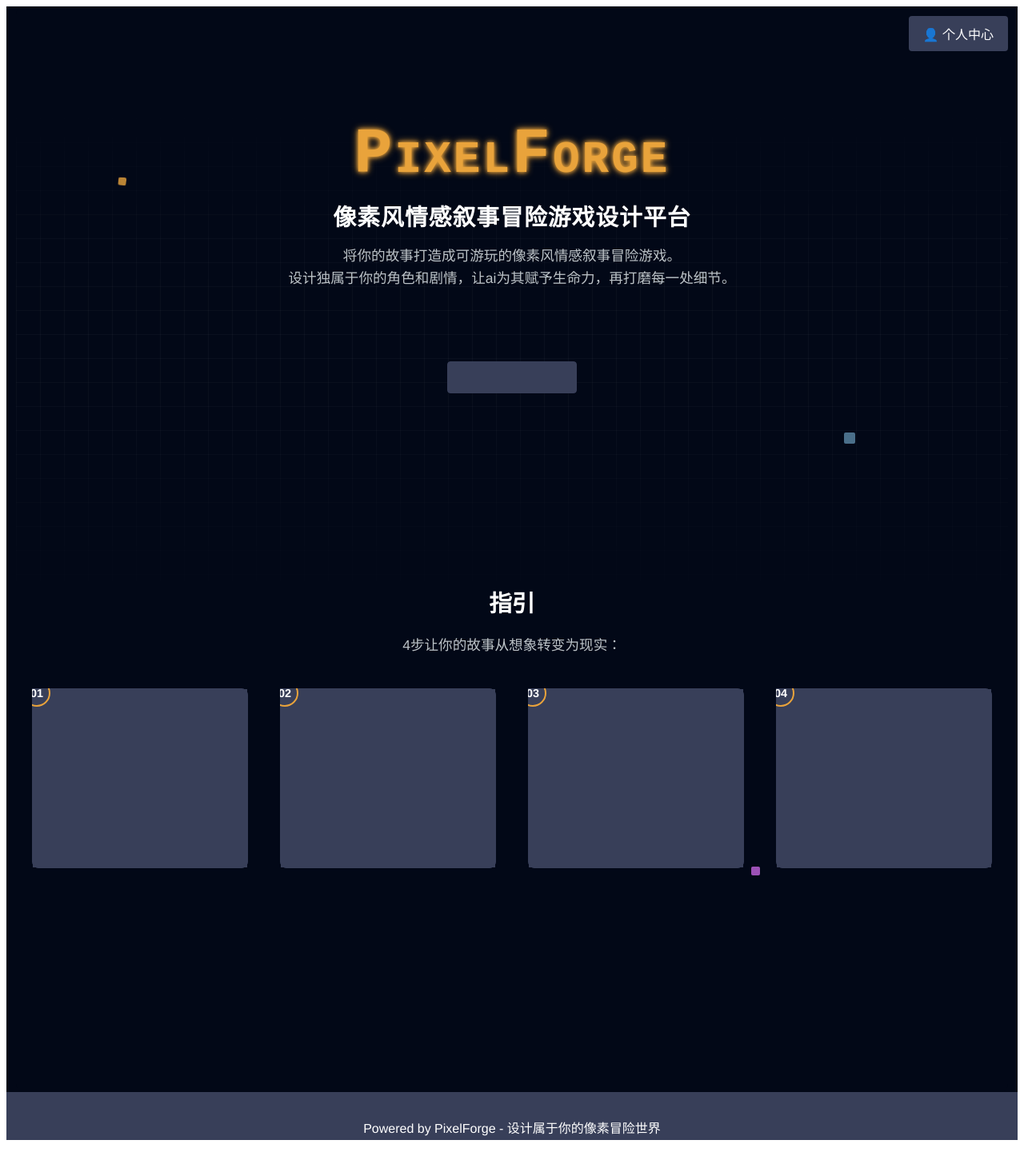
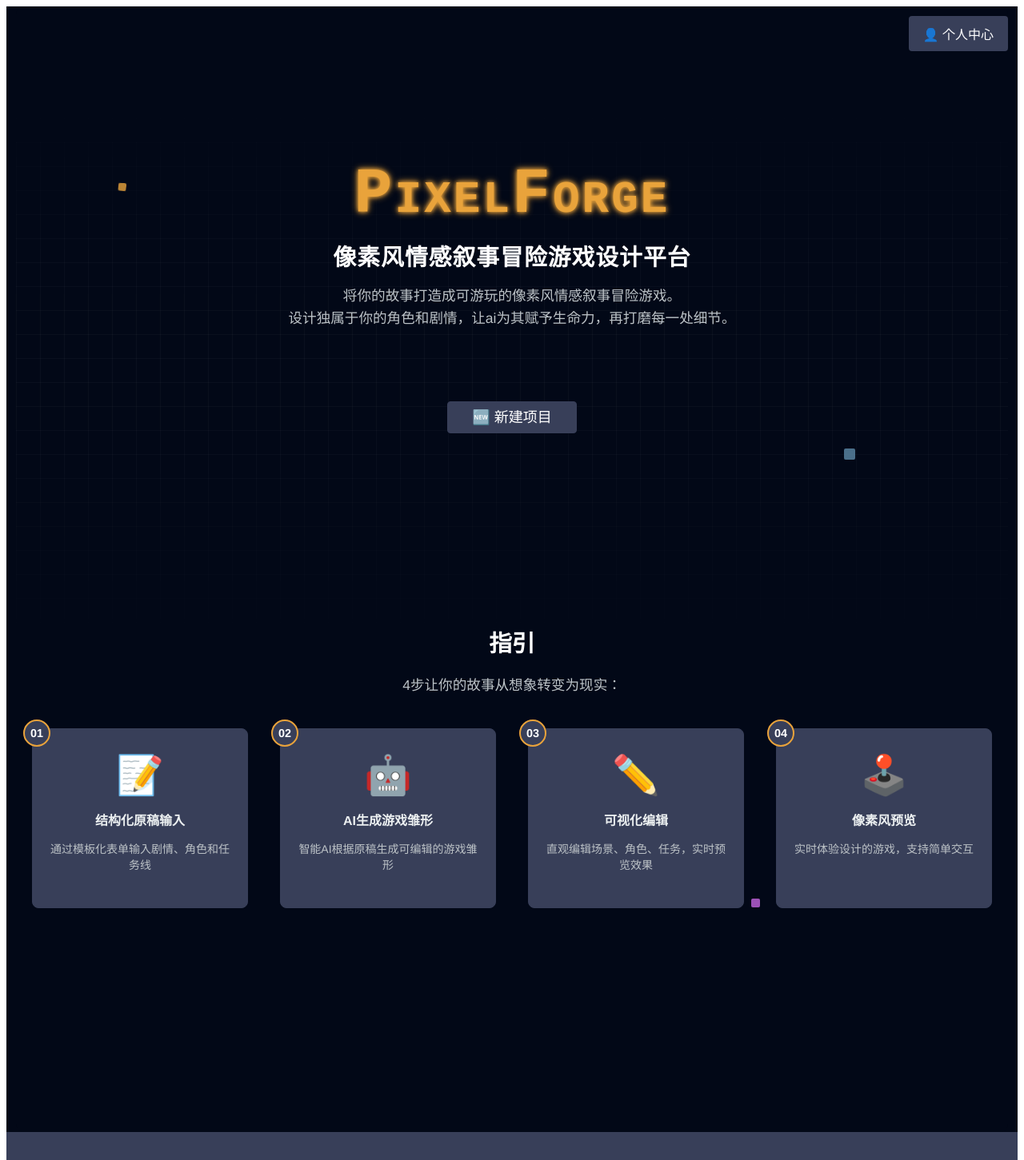
Before and after one commit to Princess-Pea/WeaveYourStory, a Vue app in the folder frontend/: page / in a window 1280 px wide. Shown: the top 1451 px of the page at 80% size. Built offline with nearby package versions, Linux system fonts and the light colour scheme.

Commit message:
feat: 调整header-section上内边距并优化首页动画 - 增加上内边距至150px，移除按钮和功能块的块状动画，统一使用渐显效果

```diff
--- a/frontend/src/views/Home.vue
+++ b/frontend/src/views/Home.vue
@@ -21,7 +21,7 @@
     </div>
 
     <div class="actions-section">
-      <el-button type="primary" size="large" @click="navigateTo('/manuscript-input')" class="create-btn animate-block-text-base">
+      <el-button type="primary" size="large" @click="navigateTo('/manuscript-input')" class="create-btn animate-fade-in-base">
         🆕 新建项目
       </el-button>
     </div>
@@ -30,28 +30,28 @@
       <h3 class="animate-fade-in-base">指引</h3>
       <p class="subtitle animate-fade-in-base">4步让你的故事从想象转变为现实：</p>
       <div class="features-grid">
-        <div class="feature-card animate-block-text-base">
+        <div class="feature-card animate-fade-in-base">
           <div class="feature-number">01</div>
           <div class="feature-icon">📝</div>
           <h4>结构化原稿输入</h4>
           <p>通过模板化表单输入剧情、角色和任务线</p>
         </div>
 
-        <div class="feature-card animate-block-text-base">
+        <div class="feature-card animate-fade-in-base">
           <div class="feature-number">02</div>
           <div class="feature-icon">🤖</div>
           <h4>AI生成游戏雏形</h4>
           <p>智能AI根据原稿生成可编辑的游戏雏形</p>
         </div>
 
-        <div class="feature-card animate-block-text-base">
+        <div class="feature-card animate-fade-in-base">
           <div class="feature-number">03</div>
           <div class="feature-icon">✏️</div>
           <h4>可视化编辑</h4>
           <p>直观编辑场景、角色、任务，实时预览效果</p>
         </div>
 
-        <div class="feature-card animate-block-text-base">
+        <div class="feature-card animate-fade-in-base">
           <div class="feature-number">04</div>
           <div class="feature-icon">🕹️</div>
           <h4>像素风预览</h4>
@@ -121,7 +121,7 @@ const triggerAnimations = () => {
       logo.classList.add('animate-bounce');
     }
 
-    // 然后触发文字渐显动画
+    // 然后触发所有元素的渐显动画
     setTimeout(() => {
       const fadeElements = document.querySelectorAll('.animate-fade-in-base');
       fadeElements.forEach(el => {
@@ -129,16 +129,6 @@ const triggerAnimations = () => {
         void el.offsetWidth; // 强制重排
         el.classList.add('animate-fade-in');
       });
-
-      // 最后触发块状显示动画
-      setTimeout(() => {
-        const blockElements = document.querySelectorAll('.animate-block-text-base');
-        blockElements.forEach(el => {
-          el.classList.remove('animate-block-text');
-          void el.offsetWidth; // 强制重排
-          el.classList.add('animate-block-text');
-        });
-      }, 300);
     }, 300);
   }, 10);
 };
@@ -375,7 +365,7 @@ const triggerAnimations = () => {
   justify-content: space-between;
   align-items: flex-start;
   margin-bottom: 50px; /* 增加间距 */
-  padding: 100px 10px 10px 10px; /* 增加上内边距 */
+  padding: 150px 10px 10px 10px; /* 增加上内边距 */
   position: relative; /* 相对定位 */
   z-index: 2; /* 确保内容在网格之上 */
 }
```
